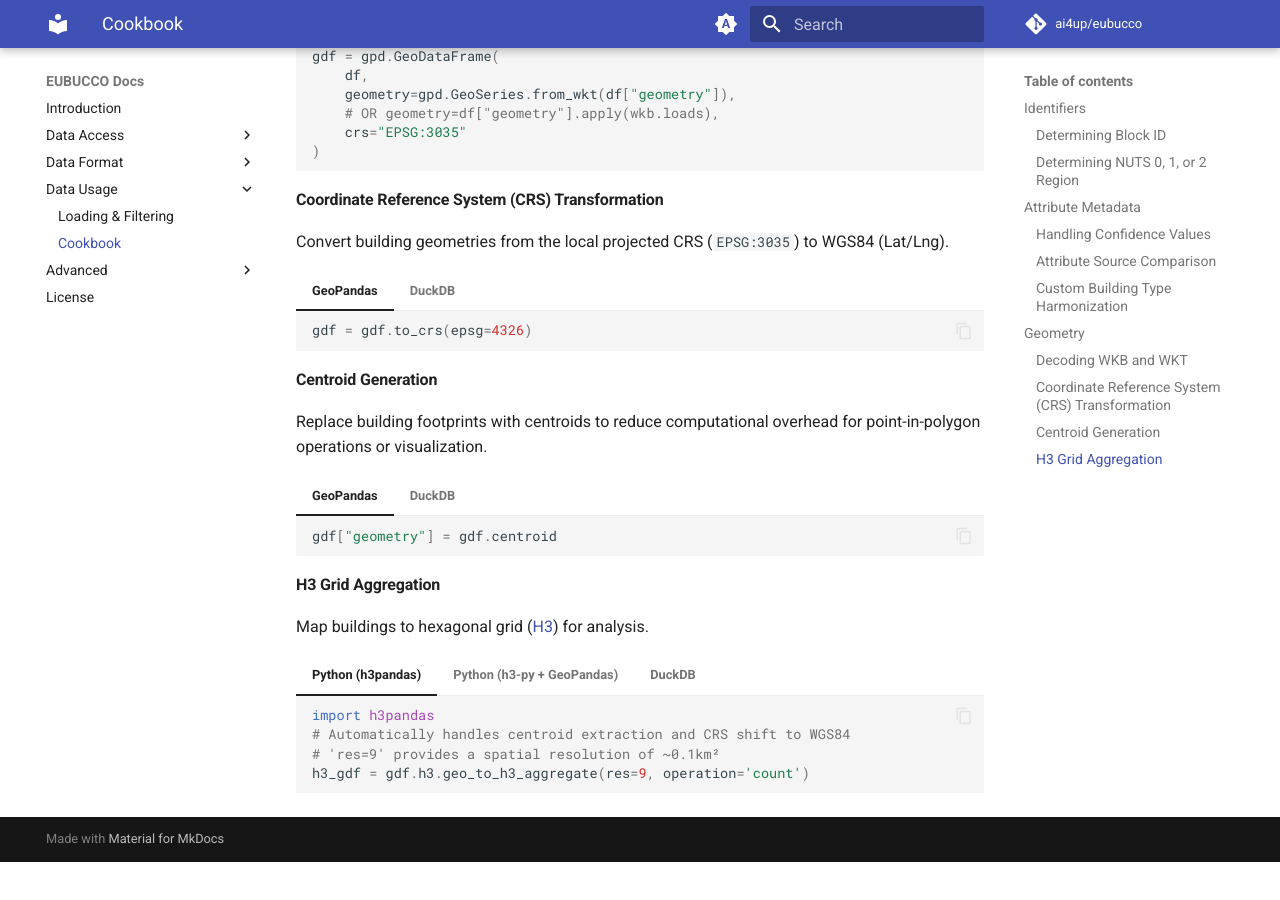
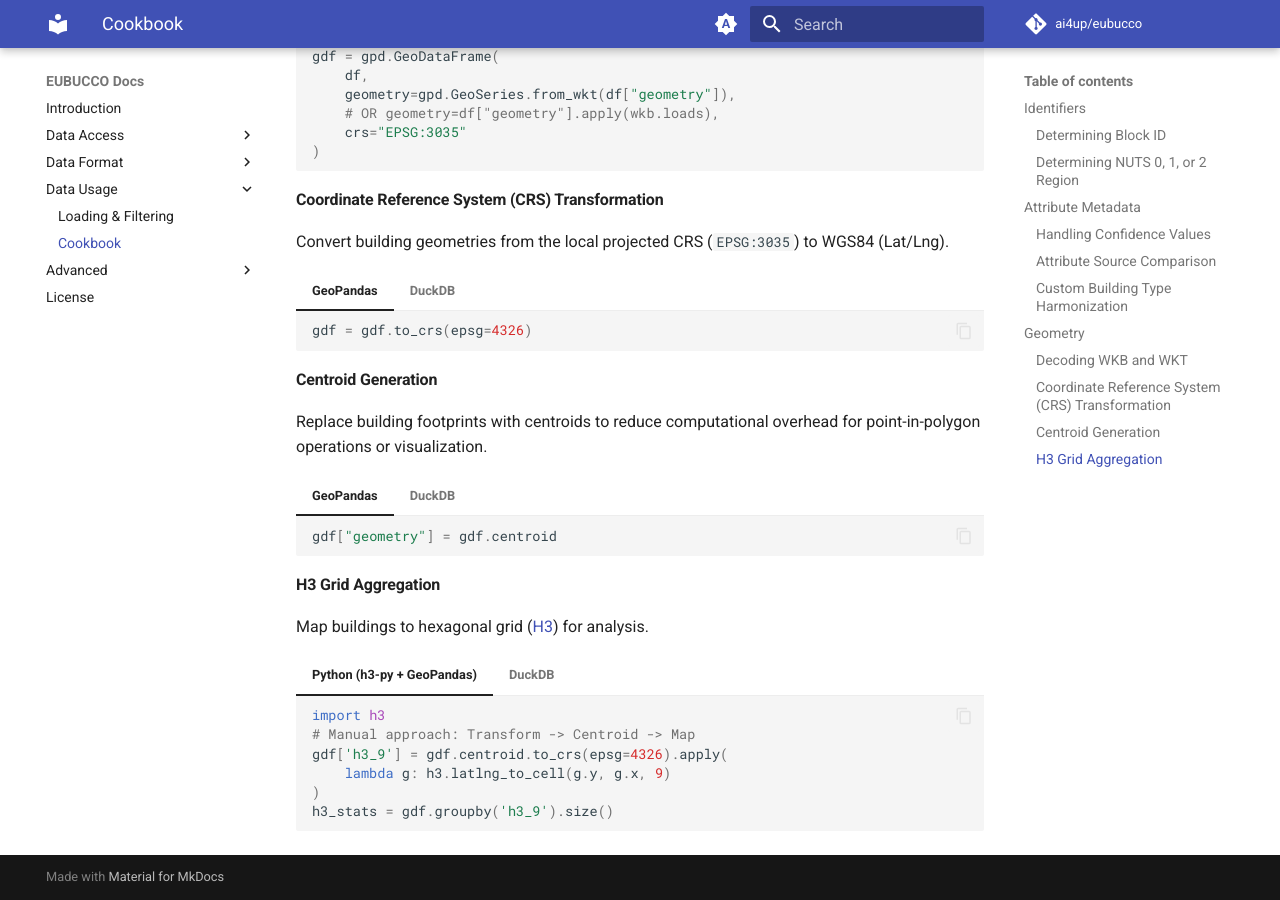
Before and after one commit to ai4up/eubucco.com, an MkDocs documentation site: the page built from docs/data-usage/cookbook.md, in a window 1280 px wide and 900 px high, scrolled down 1882 px. Built offline with MkDocs 1.6.1 and Material for MkDocs 9.7.7, drawn with Linux system fonts in a browser that asks for light colours; comment, search, counter and statistics services are not loaded; the version menu is left out; before the commit the page ends 2744 px from its top, so only the background shows below that.

Commit message:
Remove h3pandas example
h3pandas does not automatically handle centroid extraction and CRS shift
to WGS84.

````diff
--- a/docs/data-usage/cookbook.md
+++ b/docs/data-usage/cookbook.md
@@ -146,13 +146,6 @@ Replace building footprints with centroids to reduce computational overhead for
 
 Map buildings to hexagonal grid ([H3](https://h3geo.org/)) for analysis.
 
-=== "Python (h3pandas)"
-    ```python
-    import h3pandas
-    # Automatically handles centroid extraction and CRS shift to WGS84
-    # 'res=9' provides a spatial resolution of ~0.1km²
-    h3_gdf = gdf.h3.geo_to_h3_aggregate(res=9, operation='count')
-    ```
 === "Python (h3-py + GeoPandas)"
     ```python
     import h3
````
